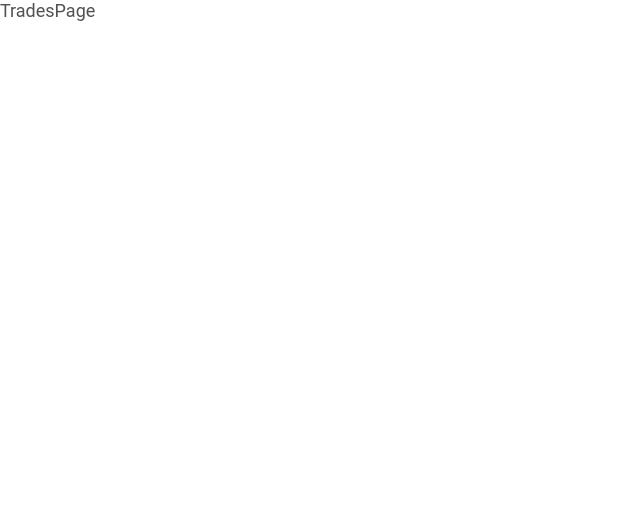
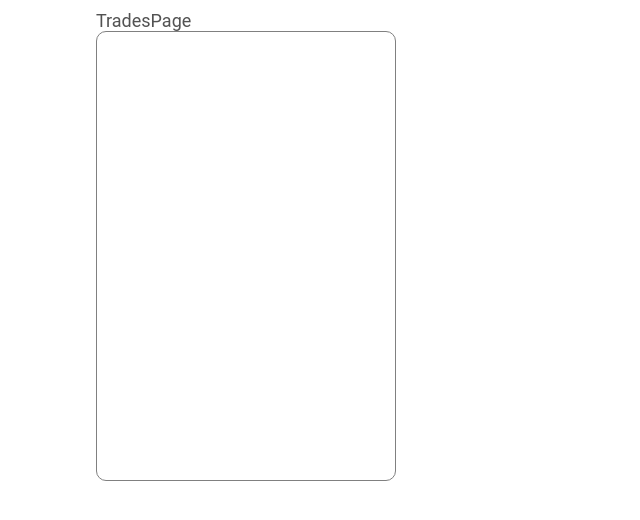
Before and after one commit to Xostron/React-TS-firebase-TRADE, a React (Create React App) app in the folder client/: page / in a window 1280 px wide. Shown: the top 520 px of the page, without its empty margins (0-640 px from the left). Built offline with nearby package versions, Linux system fonts and the light colour scheme.

Commit message:
connect less

```diff
--- a/client/src/App.tsx
+++ b/client/src/App.tsx
@@ -6,7 +6,7 @@ import { TradesPage } from './pages/TradesPage';
 
 export const App: FC = () => {
   return (
-    <div>
+    <main>
       <BrowserRouter>
         <Routes>
           <Route path='/' element={<TradesPage />} />
@@ -14,6 +14,6 @@ export const App: FC = () => {
           <Route path="*" element={<Navigate to="/" />} />
         </Routes>
       </BrowserRouter>
-    </div>
+    </main>
   )
 }
--- /dev/null
+++ b/client/src/components/CardPlayer/CardPlayer.module.less
@@ -0,0 +1,2 @@
+@import '../../style/color.less';
+@import '../../style/layout.less';
--- /dev/null
+++ b/client/src/components/CardPlayer/CardPlayer.tsx
@@ -0,0 +1,3 @@
+import React, { FC } from "react"
+import style from './CardPlayer.module.less'
+import st from './My.module.css'
--- /dev/null
+++ b/client/src/components/CardPlayer/My.module.css
@@ -0,0 +1 @@
+.container {}
--- /dev/null
+++ b/client/src/components/CardTrade/CardTrade.module.less
@@ -0,0 +1,9 @@
+@import '../../style/color.less';
+@import '../../style/layout.less';
+
+.container {
+    width: 300px;
+    height: 450px;
+    border: 1px solid gray;
+    border-radius: 10px;
+}
--- /dev/null
+++ b/client/src/components/CardTrade/CardTrade.tsx
@@ -0,0 +1,10 @@
+import React, { FC } from "react"
+import style from './CardTrade.module.less'
+
+export const CardTrade: FC = () => {
+    return (
+        <div className={style.container}>
+
+        </div>
+    )
+}
--- a/client/src/pages/TradesPage.tsx
+++ b/client/src/pages/TradesPage.tsx
@@ -1,4 +1,5 @@
 import React, { FC } from "react";
+import { CardTrade } from "../components/CardTrade/CardTrade";
 
 
 export const TradesPage: FC = () => {
@@ -6,6 +7,7 @@ export const TradesPage: FC = () => {
     return (
         <div>
             TradesPage
+            <CardTrade />
         </div>
     )
 }
--- /dev/null
+++ b/client/src/react-app-env.d.ts
@@ -0,0 +1,5 @@
+/// <reference types="react-scripts" />
+declare module '*.module.less' {
+    const classes: { [className: string]: string };
+    export default classes;
+}
```
Also changed, not shown: client/craco.config.js (line endings or trailing spaces).
